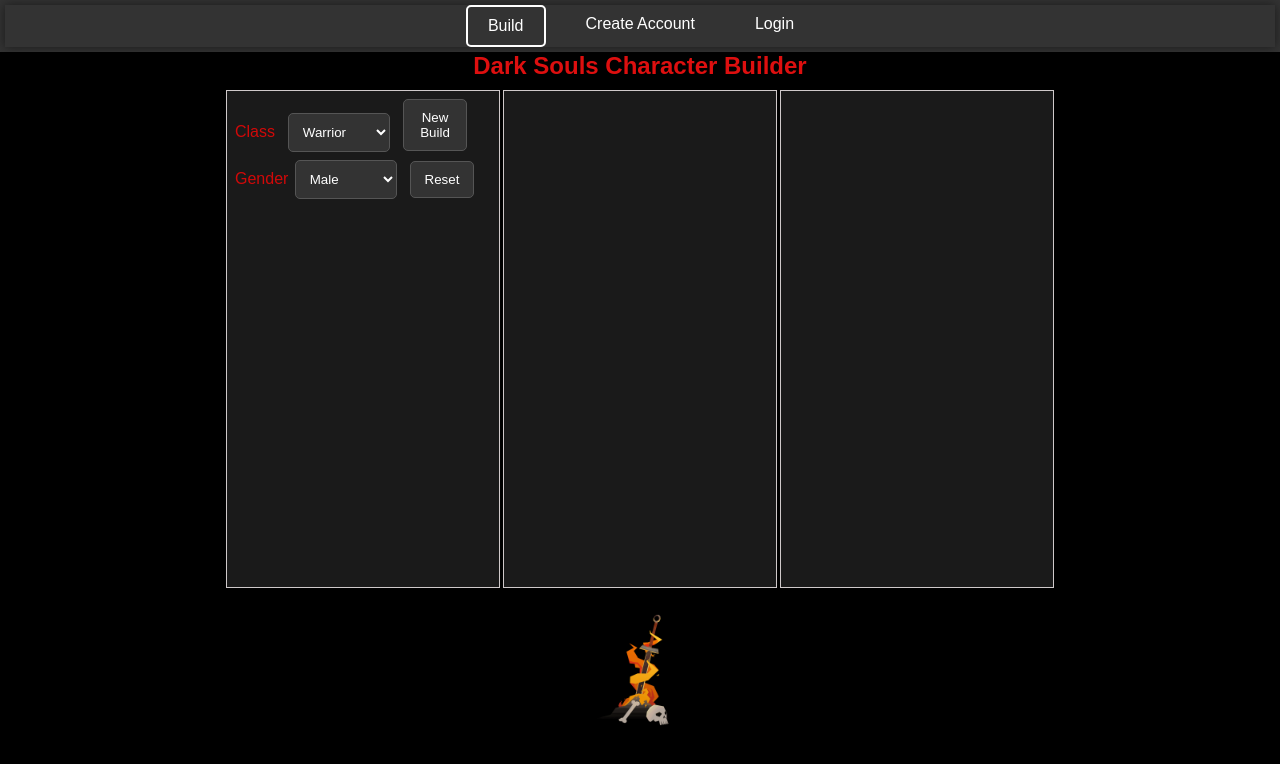
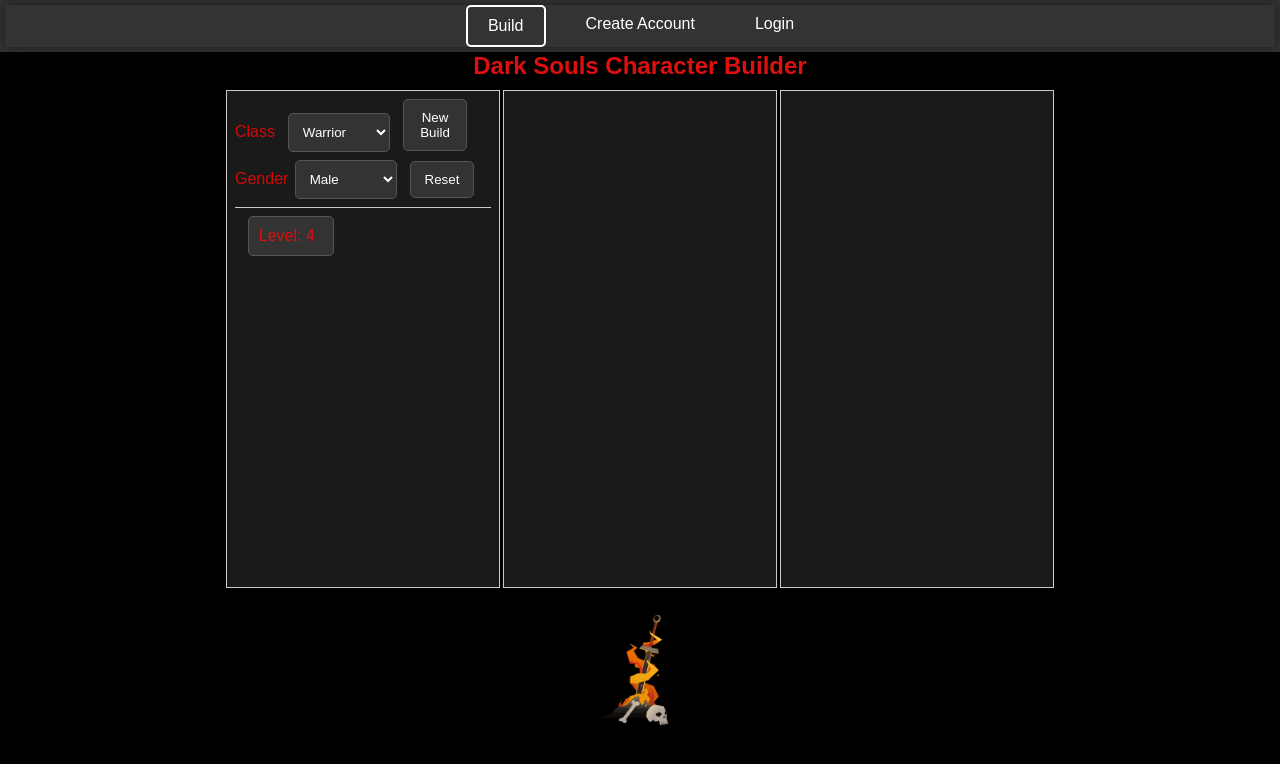
Before and after one commit to brandonbjs/dark-souls-character-builder, a React (Create React App) app in the folder souls-builder-app/: page / in a window 1280 px wide. Shown: the top 764 px of the page. Built offline with nearby package versions, Linux system fonts and the light colour scheme.

Commit message:
Added the Build Level state to the attributes-grid.

```diff
--- a/souls-builder-app/package.json
+++ b/souls-builder-app/package.json
@@ -10,6 +10,7 @@
     "react": "^18.2.0",
     "react-dom": "^18.2.0",
     "react-scripts": "5.0.1",
+    "uuid": "^9.0.1",
     "web-vitals": "^2.1.4"
   },
   "scripts": {
--- a/souls-builder-app/src/App.css
+++ b/souls-builder-app/src/App.css
@@ -78,10 +78,17 @@
   padding: 1vh;
   justify-content: space-between; /* Align items along the row axis */
   align-items: flex-start; /* Align items along the column axis */
+  text-align: justify;
 }
 
 .dropdown {
   margin-bottom: 1vh;
+}
+
+.genderDropdown {
+  margin-bottom: 1vh;
+  border-bottom: 1px solid rgb(207, 201, 202);
+  padding-bottom: 1vh;
 }
 
 
@@ -90,7 +97,6 @@
   margin-bottom: 5px;
   color: #d10909; /* White text color */
   font-size: 1em;
-  width: 1vw; /* Set a fixed width for the labels */
 }
 
 select {
@@ -120,6 +126,16 @@
   margin-left: 0.5vw;
 }
 
+.buildLevel {
+  width: 25%;
+  padding: 10px;
+  border-radius: 5px;
+  margin-left: 1vw;
+  background-color: #333; /* Dark background color */
+  color: #fff; /* White text color */
+  border: 1px solid #555; /* Dark border */
+}
+
 /* Add a subtle animation on hover for a Dark Souls touch */
 select:hover,
 button:hover {
--- a/souls-builder-app/src/components/CharacterBuilder.js
+++ b/souls-builder-app/src/components/CharacterBuilder.js
@@ -1,10 +1,50 @@
 import React, { Component } from 'react'
+import { v4 as uuidv4 } from 'uuid'
+
 
 class CharacterBuilder extends Component {
 
+
+
+
+  constructor(props) {
+    super(props);
+
+    // Define a mapping of character classes to their initial levels
+    this.classLevelMapping = {
+      warrior: 4,
+      knight: 8,
+      wanderer: 6,
+      thief: 11,
+      bandit: 7,
+      hunter: 4,
+      sorcerer: 14,
+      pyromancer: 4,
+      cleric: 8,
+      deprived: 8,
+    };
+
+    this.state = {
+      buildId: uuidv4(),
+      characterClass: '', // Initial state for character class
+      characterGender: '', // Initial state for character gender
+      buildLevel: 4,
+    };
+  }
+
+  handleClassChange = (e) => {
+    const selectedClass = e.target.value;
+
+    // Update the buildLevel based on the selected character class
+    this.setState({
+      characterClass: selectedClass,
+      buildLevel: this.classLevelMapping[selectedClass] || 1,
+    });
+  };
+
   handleNewBuildClick = () => {
     // Open a new page in another tab
-    window.open('http://localhost:3000/', '_blank');
+    window.open('https://brandonbjs.github.io/Dark-Souls-Character-Builder-gh-pages/', '_blank');
   };
 
   handleResetClick = () => {
@@ -26,17 +66,19 @@
         <div className="attributes-grid">
           <div className="dropdown">
             <label htmlFor="characterClass">Class</label>
-            <select id="characterClass" className='characterClass'>
-              <option value="knight">Warrior</option>
-              <option value="mage">Knight</option>
-              <option value="mage">Wanderer</option>
-              <option value="mage">Thief</option>
-              <option value="mage">Bandit</option>
-              <option value="mage">Hunter</option>
-              <option value="mage">Sorcerer</option>
-              <option value="mage">Pyromancer</option>
-              <option value="mage">Cleric</option>
-              <option value="mage">Deprived</option>
+            <select id="characterClass" className='characterClass'
+             value={this.state.characterClass}
+             onChange={this.handleClassChange}>
+              <option value="warrior">Warrior</option>
+              <option value="knight">Knight</option>
+              <option value="wanderer">Wanderer</option>
+              <option value="thief">Thief</option>
+              <option value="bandit">Bandit</option>
+              <option value="hunter">Hunter</option>
+              <option value="sorcerer">Sorcerer</option>
+              <option value="pyromancer">Pyromancer</option>
+              <option value="cleric">Cleric</option>
+              <option value="deprived">Deprived</option>
             </select>
 
             <button type="button" className='newBuildButton'
@@ -46,9 +88,11 @@
 
           </div>
 
-          <div className="dropdown">
+          <div className="genderDropdown">
             <label htmlFor="characterGender">Gender</label>
-            <select id="characterGender" className='characterGender'>
+            <select id="characterGender" className='characterGender'
+             value={this.state.characterGender}
+             onChange={(e) => this.setState({ characterGender: e.target.value })}>
               <option value="male">Male</option>
               <option value="female">Female</option>
             </select>
@@ -57,6 +101,10 @@
                     onClick={this.handleResetClick}>
               Reset
             </button>
+          </div>
+
+          <div className='buildLevel'>
+            <p>Level: {this.state.buildLevel}</p>
           </div>
 
         </div>
```
Also changed, not shown: 1 other file (tests, documents, lock files or other folders).
